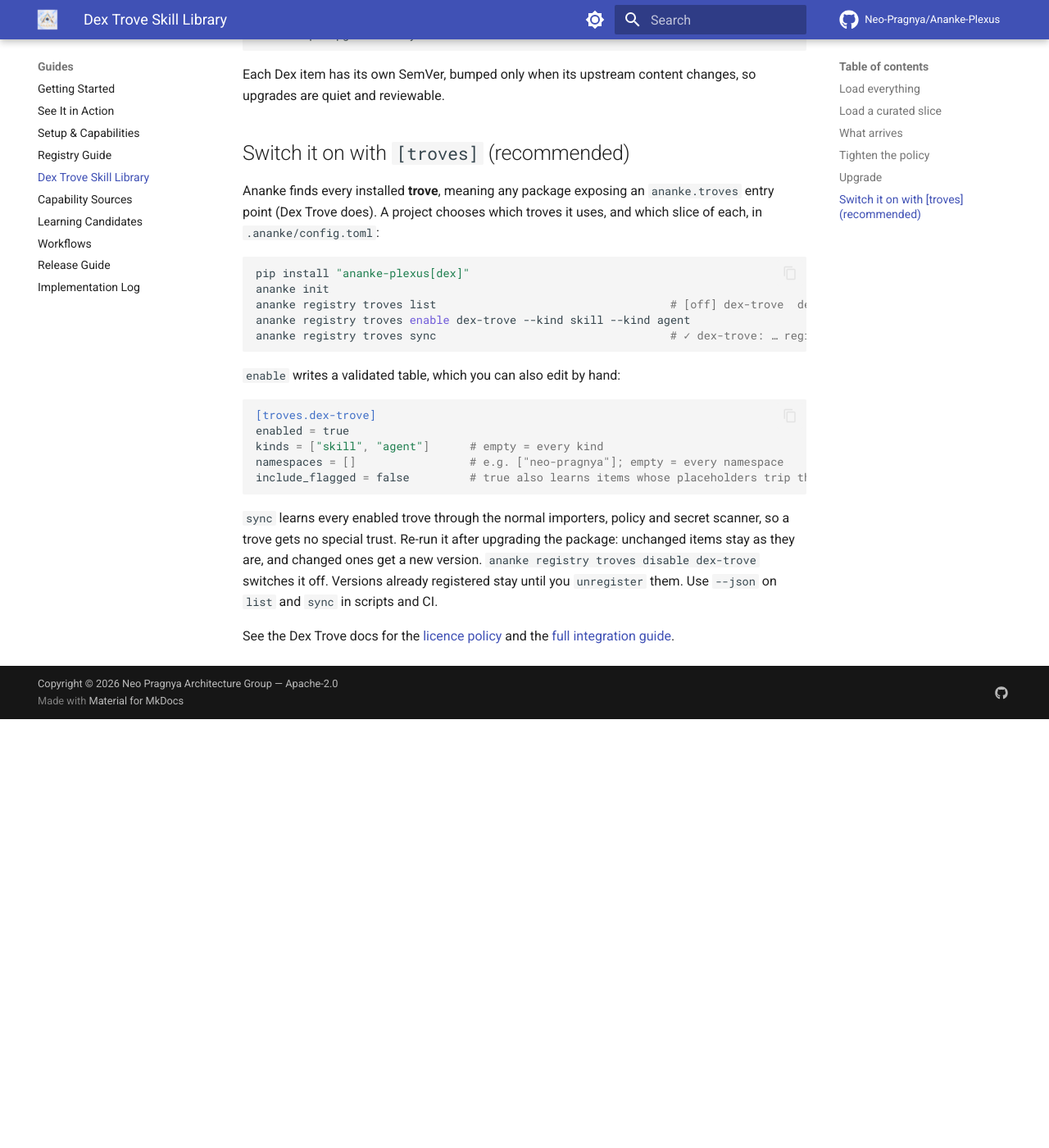
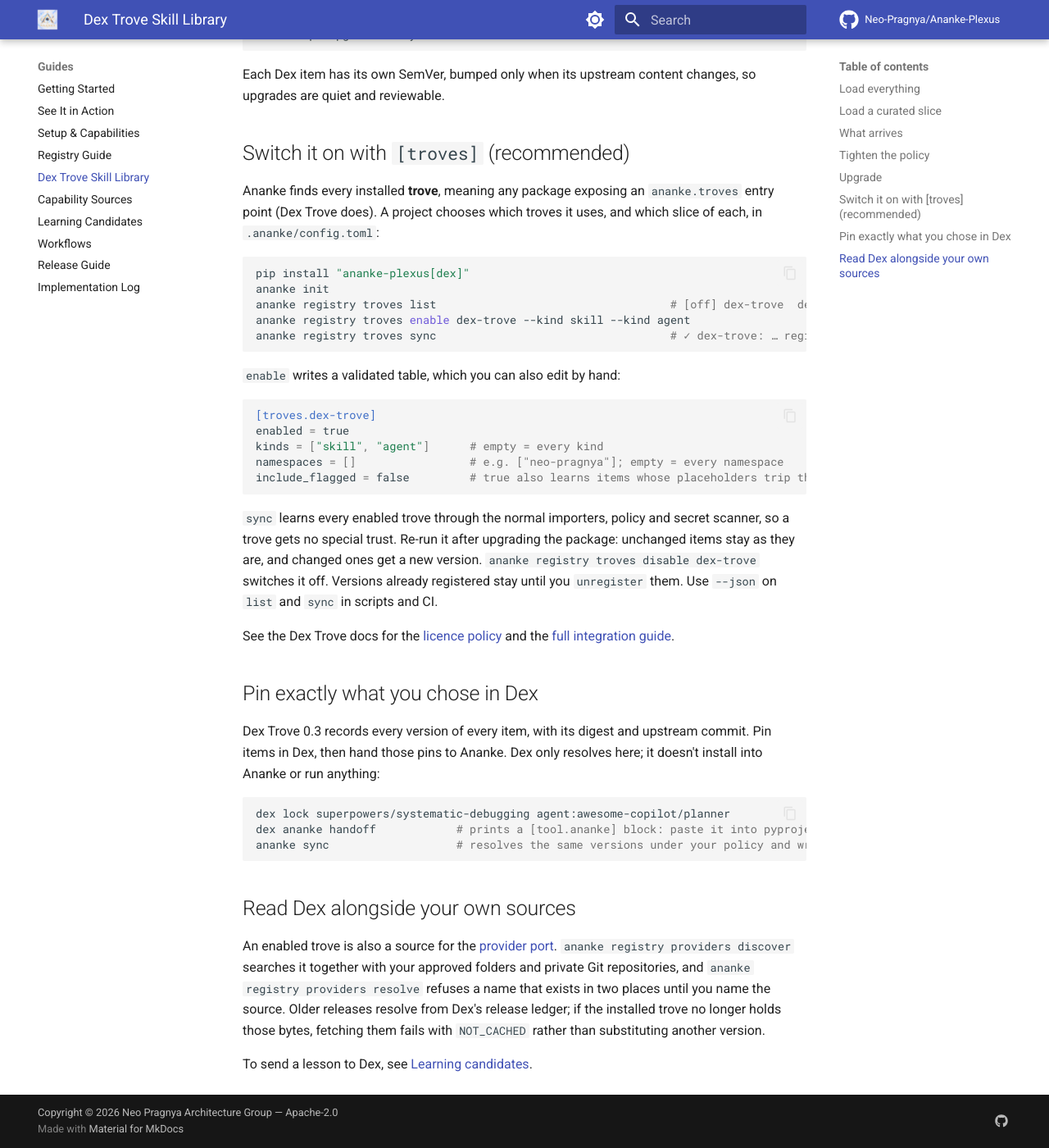
Before and after one commit to Neo-Pragnya/Ananke-Plexus, an MkDocs documentation site: the page built from docs/guides/dex-trove.md, in a window 1280 px wide and 1400 px high, scrolled down 2649 px. Shown: the whole window at 82% size. Built offline with MkDocs 1.6.1 and Material for MkDocs 9.7.7, drawn with Linux system fonts in a browser that asks for light colours; a script that is not in the unit is left out; comment, search, counter and statistics services are not loaded; before the commit the page ends 3526 px from its top, so only the background shows below that.

Commit message:
docs(0.3.13): commands, configuration and Dex guide; dex extra requires Dex Trove 0.3
Co-Authored-By: Claude Opus 5.5 <noreply@anthropic.com>

````diff
--- a/docs/guides/dex-trove.md
+++ b/docs/guides/dex-trove.md
@@ -1,7 +1,7 @@
 # Dex Trove: a skill library for your registry
 
 [Dex Trove](https://neo-pragnya.github.io/Dex-Trove/), the *trove of dexterities*, is a licence-clean library of
-agent artifacts for Ananke. It provides **970 items** (skills, agents, instructions, hooks, workflows and plugins),
+agent artifacts for Ananke. It provides **968 items** (skills, agents, instructions, hooks, workflows and plugins),
 learned from open repositories such as `github/awesome-copilot`, `anthropics/skills` and `obra/superpowers`, plus
 first-party skills. Each item is admitted only if its own licence allows redistribution, and ships with a
 strict `ananke.yaml` manifest and full provenance (upstream repo, pinned commit, licence evidence).
@@ -103,7 +103,7 @@ A project chooses which troves it uses, and which slice of each, in `.ananke/con
 ```bash
 pip install "ananke-plexus[dex]"
 ananke init
-ananke registry troves list                                   # [off] dex-trove  dex-trove 0.1.2  972 items
+ananke registry troves list                                   # [off] dex-trove  dex-trove 0.3.1  968 items
 ananke registry troves enable dex-trove --kind skill --kind agent
 ananke registry troves sync                                   # ✓ dex-trove: … registered · 0 denied
 ```
@@ -125,3 +125,24 @@ version. `ananke registry troves disable dex-trove` switches it off. Versions al
 
 See the Dex Trove docs for the [licence policy](https://neo-pragnya.github.io/Dex-Trove/docs/concepts/licence-policy/)
 and the [full integration guide](https://neo-pragnya.github.io/Dex-Trove/docs/guides/ananke-integration/).
+
+## Pin exactly what you chose in Dex
+
+Dex Trove 0.3 records every version of every item, with its digest and upstream commit. Pin items in Dex, then hand
+those pins to Ananke. Dex only resolves here; it doesn't install into Ananke or run anything:
+
+```bash
+dex lock superpowers/systematic-debugging agent:awesome-copilot/planner
+dex ananke handoff            # prints a [tool.ananke] block: paste it into pyproject.toml
+ananke sync                   # resolves the same versions under your policy and writes ananke.lock
+```
+
+## Read Dex alongside your own sources
+
+An enabled trove is also a source for the [provider port](capability-sources.md). `ananke registry providers
+discover` searches it together with your approved folders and private Git repositories, and
+`ananke registry providers resolve` refuses a name that exists in two places until you name the source. Older releases
+resolve from Dex's release ledger; if the installed trove no longer holds those bytes, fetching them fails with
+`NOT_CACHED` rather than substituting another version.
+
+To send a lesson to Dex, see [Learning candidates](learning-candidates.md#sending-a-lesson-to-dex-trove).
--- a/pyproject.toml
+++ b/pyproject.toml
@@ -61,7 +61,7 @@ telemetry = [
 ]
 jira = ["atlassian-python-api>=3"]
 # Dex Trove: a licence-clean library of skills, agents and plugins (see docs/guides/dex-trove.md)
-dex = ["dex-trove>=0.1.0"]
+dex = ["dex-trove>=0.3.0"]
 security = [
   "pip-audit>=2.8",
 ]
````
Also changed, not shown: CHANGELOG.md (+4 -0 lines), docs/reference/commands.md (+20 -0 lines), docs/reference/configuration.md (+16 -0 lines), 1 other file.
